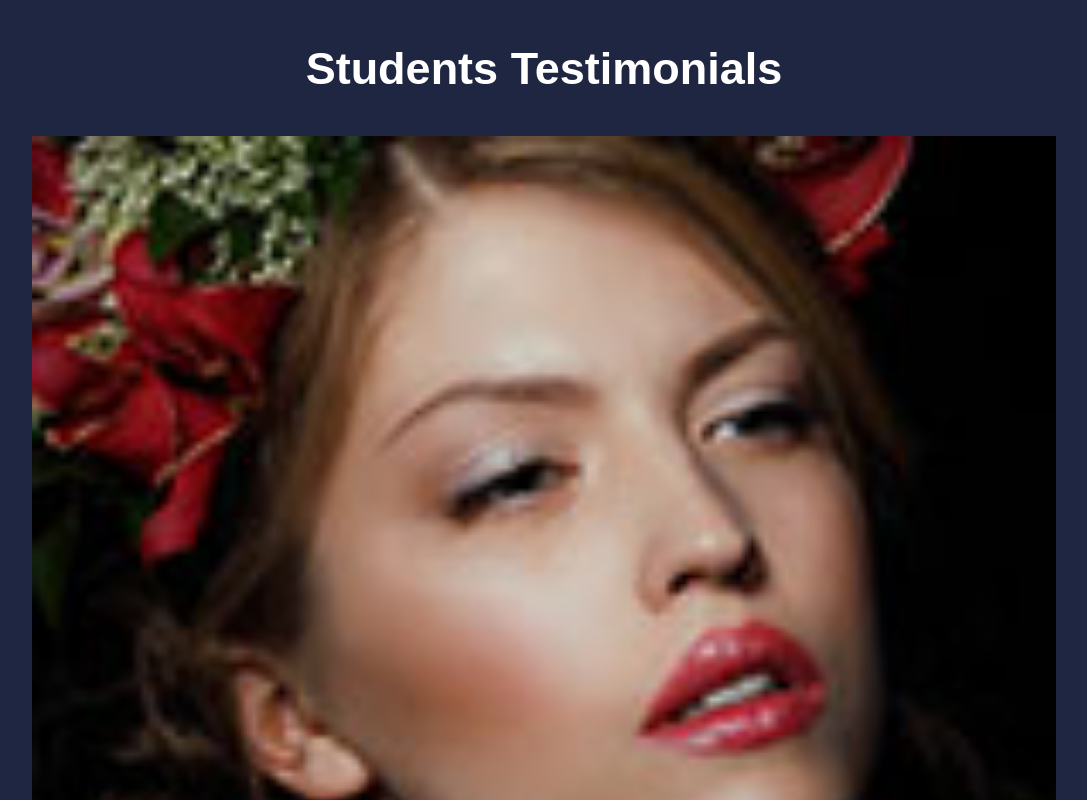
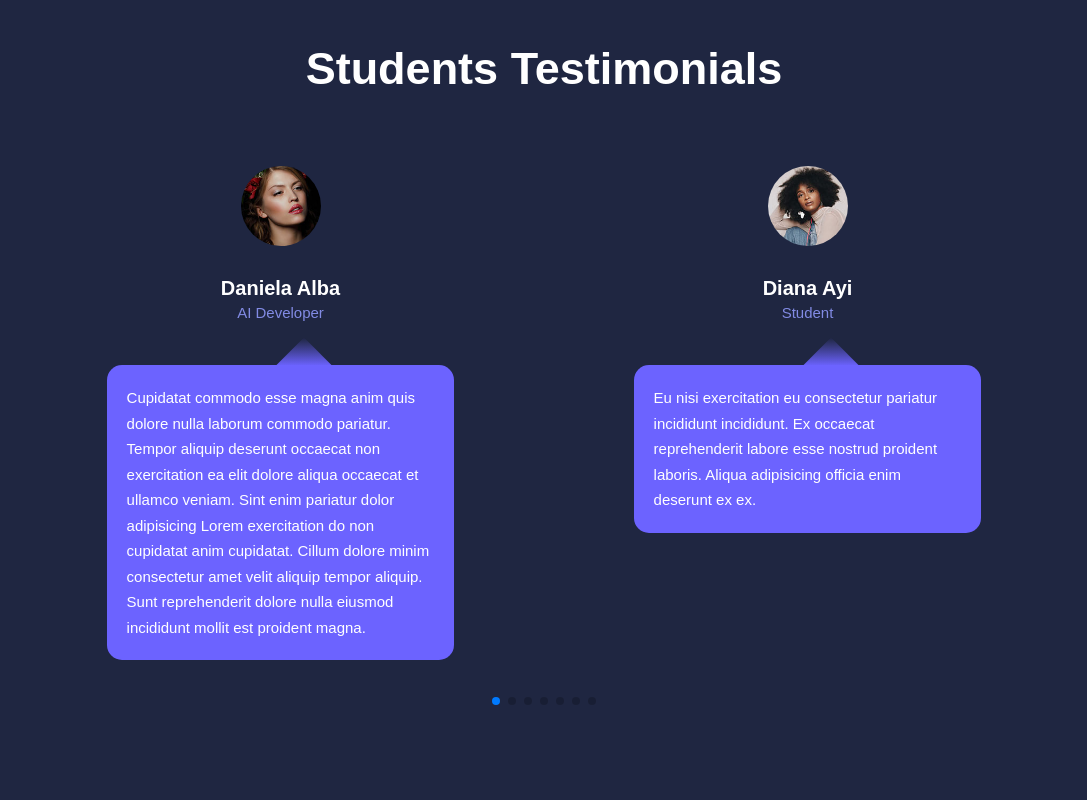
Before and after one commit to johnb123-a/Multipage-Education-School, a website: page index.html in a window 1280 px wide. Shown: the part 3640-4440 px from the top of the page, without its empty margins (96-1183 px from the left). After the commit the page ends 4410 px from the top, so only its background shows below. Drawn offline with nearby package versions, Linux system fonts and the light colour scheme.

Commit message:
add swiper in testimonials section

```diff
--- a/assets/js/main.js
+++ b/assets/js/main.js
@@ -15,3 +15,19 @@ faqs.forEach(faq => {
     });
 
 });
+
+//Swiper
+var swiper = new Swiper(".mySwiper", {
+    slidesPerView: 1,
+    spaceBetween: 30,
+    loop: true,
+    pagination: {
+        el: ".swiper-pagination",
+        clickable: true,
+    },
+    breakpoints: {
+        600: {
+            slidesPerView: 2,
+        }
+    }
+});
--- /dev/null
+++ b/assets/styles/sass/components/_testimonials.scss
@@ -0,0 +1,80 @@
+.testimonials__container {
+  overflow-x: hidden;
+  position: relative;
+  margin-bottom: 5rem;
+
+  .container__testimonial {
+    display: flex;
+    flex-direction: column;
+    align-items: center;
+    padding-top: 2rem;
+
+    &:last-child .testimonial__body::before {
+      left: 47%;
+    }
+    &:hover {
+      cursor: -webkit-grab;
+      cursor: grab;
+    }
+
+    .testimonial {
+      &__avatar {
+        width: 10rem;
+        height: 10rem;
+        border-radius: 50%;
+        overflow: hidden;
+        margin: 0 auto 2rem;
+        outline: 2px solid transparent;
+        border: 1rem solid transparent;
+        transition: $transition;
+
+        &:hover {
+          border: 1rem solid $color-bg-2;
+          outline: 2px solid $color-white;
+        }
+      }
+
+      &__info {
+        text-align: center;
+        &--name {
+          font-size: 2rem;
+        }
+        &--tag {
+          font-size: 1.5rem;
+          color: $color-bg-3--variant;
+        }
+      }
+
+      &__body {
+        background: $color-primary;
+        width: 70%;
+        padding: 2rem;
+        margin-top: 4rem;
+        position: relative;
+        border-radius: 15px;
+        &--content {
+          font-size: 1.5rem;
+        }
+      }
+
+      &__body::before {
+        content: "";
+        display: block;
+        background: linear-gradient(
+          135deg,
+          transparent,
+          $color-primary,
+          $color-primary,
+          $color-primary
+        );
+        width: 6rem;
+        height: 6rem;
+        position: absolute;
+        left: 48%;
+        top: -1.5rem;
+        transform: rotate(45deg);
+        z-index: -1;
+      }
+    }
+  }
+}
--- a/assets/styles/sass/index.scss
+++ b/assets/styles/sass/index.scss
@@ -9,3 +9,4 @@
 @import "./components/categories";
 @import "./components/courses";
 @import "./components/faqs";
+@import "./components/testimonials";
--- a/index.html
+++ b/index.html
@@ -7,6 +7,11 @@
     <link rel="stylesheet" href="./assets/styles/css/style.css" />
     <link rel="stylesheet" href="https://unicons.iconscout.com/release/v4.0.0/css/line.css">
     <title>Document</title>
+    <!-- Swiper JS -->
+    <link
+      rel="stylesheet"
+      href="https://unpkg.com/swiper@8/swiper-bundle.min.css"
+    />
   </head>
   <body>
     <nav class="nav">
@@ -422,10 +427,10 @@
       </div>
     </section>
       <!--    ###################      -->
-    <section class="container testimonials__container">
+    <section class="container testimonials__container mySwiper">
       <h2>Students Testimonials</h2>
-      <div>
-          <article class="container__testimonial">
+      <div class="swiper-wrapper">
+          <article class="container__testimonial swiper-slide">
             <div class="testimonial__avatar">
               <img src="./assets/images/avatar7.jpg" alt="">
             </div>
@@ -444,7 +449,7 @@
             </div>
           </article>
 
-          <article class="container__testimonial">
+          <article class="container__testimonial swiper-slide">
             <div class="testimonial__avatar">
               <img src="./assets/images/avatar1.jpg" alt="">
             </div>
@@ -462,7 +467,7 @@
             </div>
           </article>
 
-          <article class="container__testimonial">
+          <article class="container__testimonial swiper-slide">
             <div class="testimonial__avatar">
               <img src="./assets/images/avatar3.jpg" alt="">
             </div>
@@ -482,7 +487,7 @@
             </div>
           </article>
 
-          <article class="container__testimonial">
+          <article class="container__testimonial swiper-slide">
             <div class="testimonial__avatar">
               <img src="./assets/images/avatar4.jpg" alt="">
             </div>
@@ -503,7 +508,7 @@
             </div>
           </article>
 
-          <article class="container__testimonial">
+          <article class="container__testimonial swiper-slide">
             <div class="testimonial__avatar">
               <img src="./assets/images/avatar5.jpg" alt="">
             </div>
@@ -522,7 +527,7 @@
             </div>
           </article>
 
-          <article class="container__testimonial">
+          <article class="container__testimonial swiper-slide">
             <div class="testimonial__avatar">
               <img src="./assets/images/avatar6.jpg" alt="">
             </div>
@@ -540,7 +545,7 @@
             </div>
           </article>
 
-          <article class="container__testimonial">
+          <article class="container__testimonial swiper-slide">
             <div class="testimonial__avatar">
               <img src="./assets/images/avatar2.jpg" alt="">
             </div>
@@ -558,11 +563,14 @@
           </article>
 
       </div>
+      <div class="swiper-pagination"></div>
 
     </section>
 
 
     </main>
+    <!-- Swiper JS -->
+    <script src="https://unpkg.com/swiper@8/swiper-bundle.min.js"></script>
 
     <script src="./assets/js/main.js"></script>
   </body>
```
Also changed, not shown: assets/styles/css/style.css.
